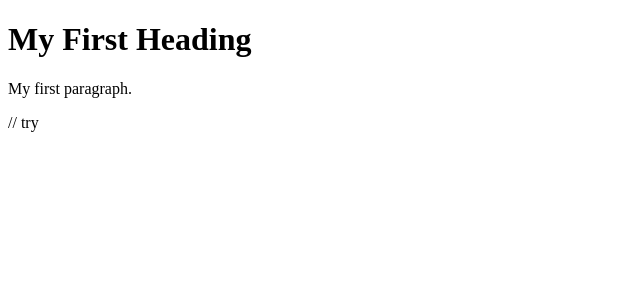
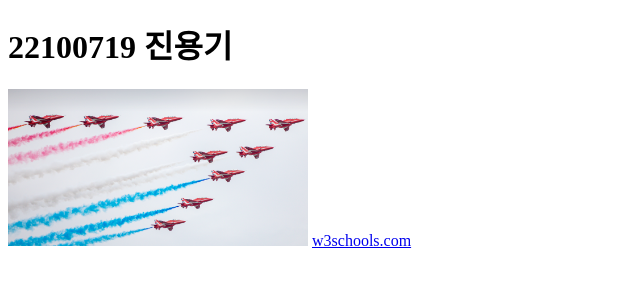
Before and after one commit to 2024OSS/1-Joshuaii3712, a plain HTML site: page index.html in a window 1280 px wide. Shown: the whole page, without its empty margins (0-640 px from the left). Drawn offline with Linux system fonts and the light colour scheme.

Commit message:
Commit sample

```diff
--- a/index.html
+++ b/index.html
@@ -1,11 +1,13 @@
 <!DOCTYPE html>
-<html>
+<html lang="en">
+<head>
+    <meta charset="UTF-8">
+    <meta name="viewport" content="width=device-width, initial-scale=1.0">
+    <title>Document</title>
+</head>
 <body>
-
-<h1>My First Heading</h1>
-
-<p>My first paragraph.</p>
-
+    <h1> 22100719 진용기</h1>
+    <img src= "img/jets.png" width="300"/>
+    <a href="https://www.w3schools.com/html/default.asp">w3schools.com</a>
 </body>
 </html>
-// try
```
Also changed, not shown: img/jets.png (added).
